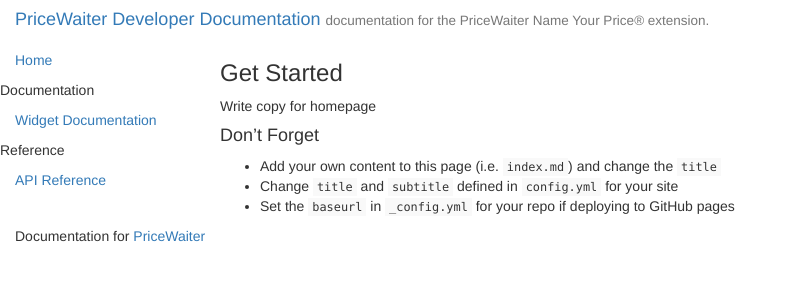
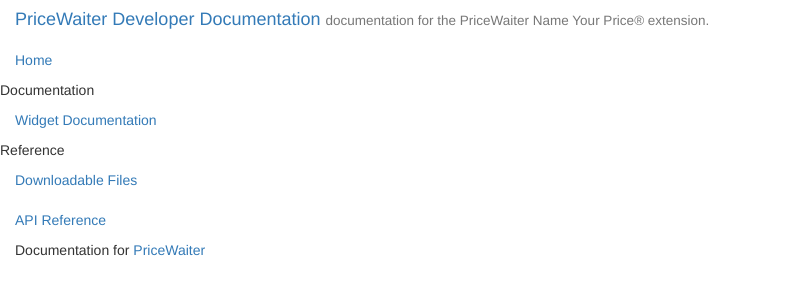
Before and after one commit to pricewaiter/docs, a Jekyll site: the page built from index.md, in a window 1280 px wide. Shown: the top 300 px of the page, without its empty margins (0-796 px from the left). Built offline with Jekyll 4.4.1, drawn with Linux system fonts in a browser that asks for light colours; nearby versions of some CDN libraries; library files that are not in the unit come from our copies.

Commit message:
cleaning up

```diff
--- a/_includes/snippets/hello.html
+++ /dev/null
@@ -1,6 +0,0 @@
-
-{% highlight ruby %}
-def foo
-  puts 'foo'
-end
-{% endhighlight %}
--- a/index.md
+++ b/index.md
@@ -2,13 +2,3 @@
 layout: default
 title: "PriceWaiter Developer Documentation"
 ---
-
-### Get Started
-
-Write copy for homepage
-
-#### Don't Forget
-
-- Add your own content to this page (i.e. `index.md`) and change the `title`
-- Change `title` and `subtitle` defined in `config.yml` for your site
-- Set the `baseurl` in `_config.yml` for your repo if deploying to GitHub pages
```
Also changed, not shown: _pages/api-reference.md (deleted, +0 -1 lines), _pages/widget-documentation.md (deleted, +0 -1 lines), _posts/2014-08-04-pdf-downloads.md (added, +12 -0 lines).
